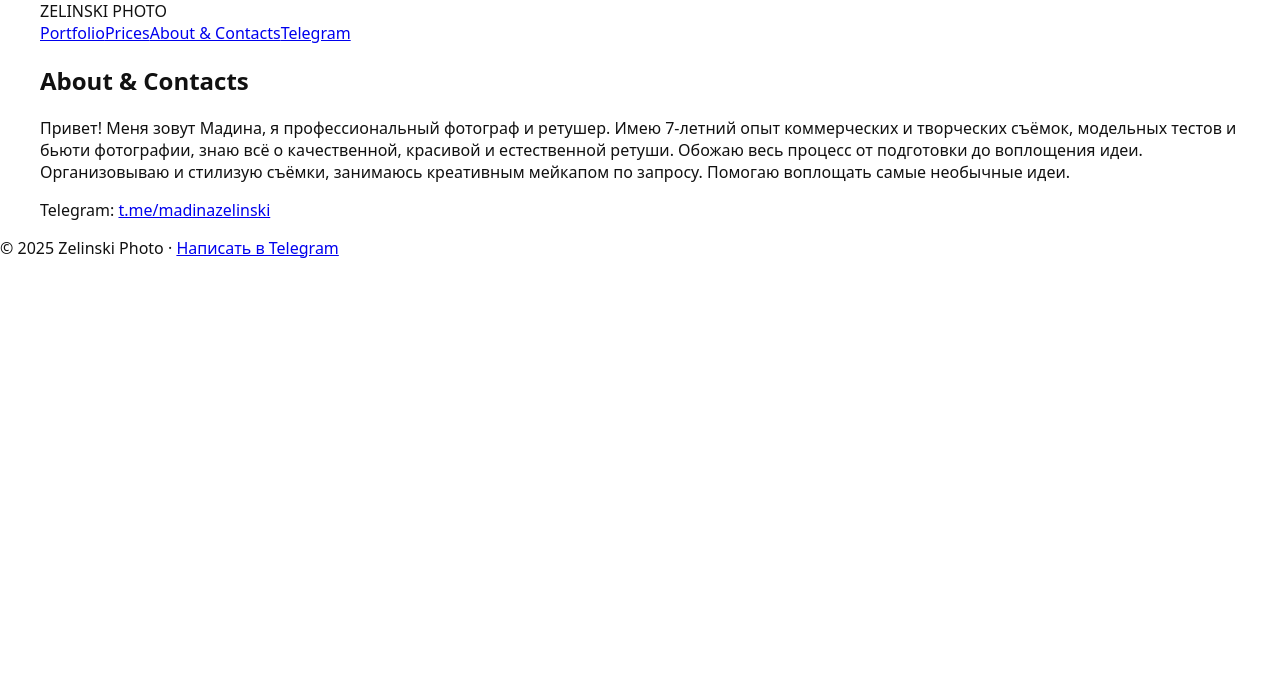
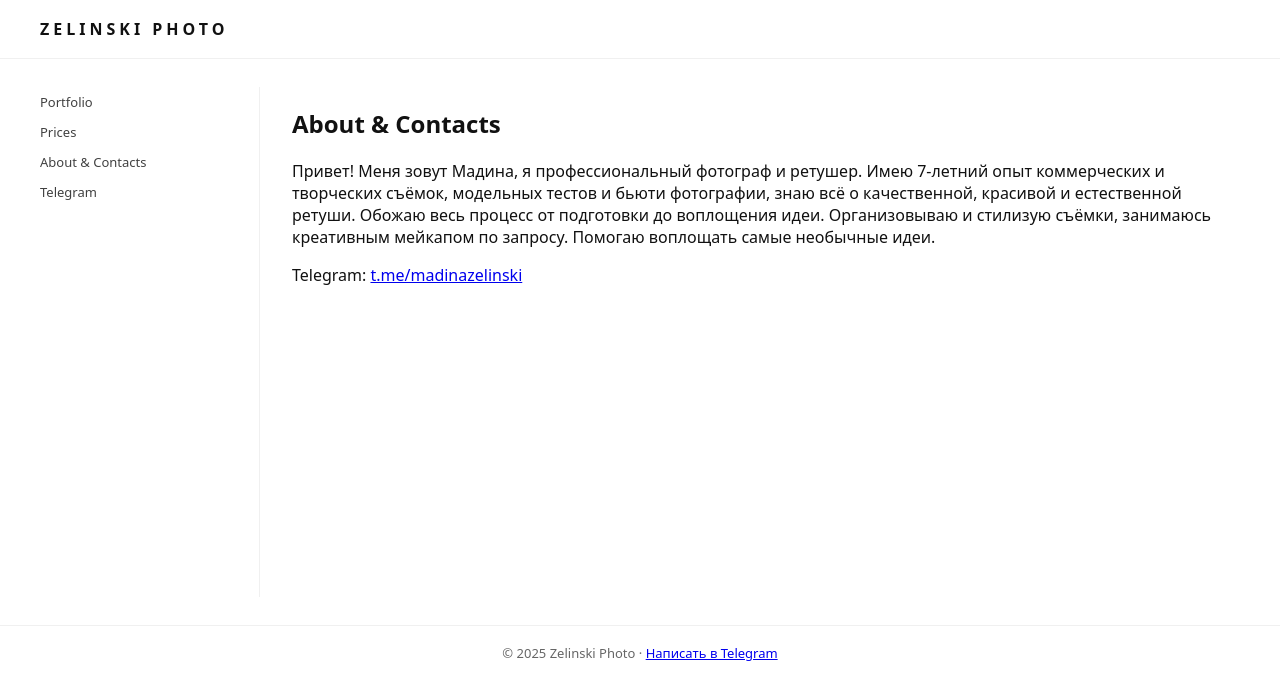
Before and after one commit to ave-ArChi/zelinski-photo, a Next.js app: page /about in a window 1280 px wide. Shown: the top 700 px of the page. Built offline with nearby package versions, Linux system fonts and the light colour scheme.

Commit message:
Update globals.css

```diff
--- a/app/globals.css
+++ b/app/globals.css
@@ -1,69 +1,62 @@
-/* База */
+/* app/globals.css - base + gallery + lightbox */
+
+/* base */
+:root{--container:1200px}
 html,body{margin:0;padding:0}
-body{font-family:system-ui,-apple-system,Segoe UI,Roboto,Ubuntu,'Helvetica Neue',Arial,'Noto Sans','Apple Color Emoji','Segoe UI Emoji',sans-serif;color:#111}
-.container{max-width:1200px;margin:0 auto;padding:0 16px}
+body{font-family:system-ui,-apple-system,Segoe UI,Roboto,Arial;background:#fff;color:#111}
+.container{max-width:var(--container);margin:0 auto;padding:0 16px}
 
-/* Шапка/бренд */
-.brand:hover{opacity:.9}
-.nav-desktop a{color:#111;text-decoration:none;font-weight:500}
-.nav-desktop a:hover{opacity:.75}
+/* top bar */
+.topbar{border-bottom:1px solid rgba(0,0,0,.06)}
+.topbar .container{padding:18px 16px}
+.brand{font-weight:800;letter-spacing:.25em}
 
-/* Бургер на мобилке */
-@media (max-width:1024px){
-  .nav-desktop{display:none}
-  .burger{display:flex !important}
+/* layout */
+.main-grid{display:grid;grid-template-columns:220px 1fr;gap:32px;padding:28px 16px}
+.sidebar{border-right:1px solid rgba(0,0,0,.06);padding-top:6px}
+.side-nav{display:flex;flex-direction:column;gap:12px}
+.side-nav a{color:rgba(0,0,0,.75);text-decoration:none;font-size:13px}
+.content{min-height:60vh;padding-bottom:30px}
+
+/* footer */
+.site-footer{text-align:center;padding:18px 16px;border-top:1px solid rgba(0,0,0,.06);color:#666;font-size:13px}
+
+/* --- masonry gallery --- */
+.gallery{
+  column-gap:16px;
+  column-count:3; /* default desktop */
+  padding: 10px 0;
+}
+@media (max-width:1024px){ .gallery{ column-count:2; } }
+@media (max-width:640px){ .gallery{ column-count:1; } }
+
+/* generic item */
+.gallery-item{
+  display:block;
+  break-inside:avoid;
+  -webkit-column-break-inside:avoid;
+  margin:0 0 16px;
+  padding:0;
+  border:0;
+  background:transparent;
+  cursor:zoom-in;
 }
 
-/* Анимация бургера */
-.burger.active span:nth-child(1){transform:translateY(7px) rotate(45deg)}
-.burger.active span:nth-child(2){opacity:0}
-.burger.active span:nth-child(3){transform:translateY(-7px) rotate(-45deg)}
+/* image inside */
+.gallery-item img{ width:100%; height:auto; display:block; object-fit:cover; border-radius:6px; }
 
-/* Мобильная выдвижка */
-.nav-mobile{
-  position:fixed;inset:64px 0 0 0;background:#fff;display:flex;flex-direction:column;
-  padding:16px;gap:12px;transform:translateY(-100%);transition:transform .25s ease;z-index:30;
-  border-top:1px solid rgba(0,0,0,.06)
-}
-.nav-mobile a{display:block;padding:14px 10px;border-radius:10px;text-decoration:none;color:#111;background:#f7f7f7}
-.nav-mobile a:active{background:#eee}
-.nav-mobile.open{transform:translateY(0)}
+/* "рандомные" размеры через классы size-1..size-5 (разная высота для эффекта) */
+.gallery-item.size-1 img{ aspect-ratio: 4/5; }
+.gallery-item.size-2 img{ aspect-ratio: 3/4; }
+.gallery-item.size-3 img{ aspect-ratio: 1/1.3; }
+.gallery-item.size-4 img{ aspect-ratio: 16/9; }
+.gallery-item.size-5 img{ aspect-ratio: 3/2; }
 
-/* Галерея masonry */
-.gallery{column-count:3;column-gap:16px}
-@media (max-width:1024px){.gallery{column-count:2}}
-@media (max-width:640px){.gallery{column-count:1}}
-.gallery-item{break-inside:avoid;-webkit-column-break-inside:avoid;margin:0 0 16px;display:block}
-.gallery-item img{width:100%;height:auto;display:block;border-radius:8px}
-
-/* ===== Lightbox ===== */
-.lb-overlay{
-  position:fixed; inset:0; background:rgba(0,0,0,.92);
-  display:flex; align-items:center; justify-content:center;
-  z-index:1000; color:#fff;
-}
-.lb-figure{ margin:0; text-align:center; max-width:95vw; max-height:95vh; position:relative; }
-.lb-img{ max-width:95vw; max-height:85vh; width:auto; height:auto; display:block; margin:0 auto; }
-.lb-cap{ margin-top:8px; font-size:12px; opacity:.8; }
-
-.lb-btn{
-  position:fixed; top:50%; transform:translateY(-50%);
-  width:44px; height:44px; border:1px solid rgba(255,255,255,.35);
-  color:#fff; background:transparent; border-radius:999px;
-  font-size:26px; line-height:1; display:flex; align-items:center; justify-content:center;
-  cursor:pointer; transition:background .2s, border-color .2s; user-select:none;
-}
-.lb-btn:hover{ background:rgba(255,255,255,.12); border-color:rgba(255,255,255,.6); }
-
-.lb-prev{ left:16px; }
-.lb-next{ right:16px; }
-.lb-close{
-  top:16px; right:16px; left:auto; transform:none; border-radius:12px; width:auto; height:auto;
-  padding:8px 10px; font-size:18px; border:1px solid rgba(255,255,255,.35);
-}
-
-/* мобильные отступы */
-@media (max-width:640px){
-  .lb-prev{ left:8px } .lb-next{ right:8px }
-  .lb-close{ top:8px; right:8px }
-}
+/* lightbox styles */
+.lb-overlay{ position:fixed; inset:0; background:rgba(0,0,0,.9); display:flex;align-items:center;justify-content:center; z-index:2000; }
+.lb-figure{ max-width:95vw; max-height:95vh; margin:0; text-align:center; }
+.lb-img{ max-width:95vw; max-height:85vh; display:block; margin:0 auto; }
+.lb-cap{ margin-top:8px; color:#ddd; font-size:13px; opacity:.9 }
+.lb-btn{ position:fixed; top:50%; transform:translateY(-50%); width:44px;height:44px;border-radius:999px;border:1px solid rgba(255,255,255,.2); background:transparent;color:#fff;display:flex;align-items:center;justify-content:center; font-size:22px; cursor:pointer; }
+.lb-prev{ left:18px } .lb-next{ right:18px } .lb-close{ top:18px; right:18px; transform:none }
+@media (max-width:640px){ .lb-prev{ left:8px } .lb-next{ right:8px } .lb-close{ top:8px; right:8px } }
```
